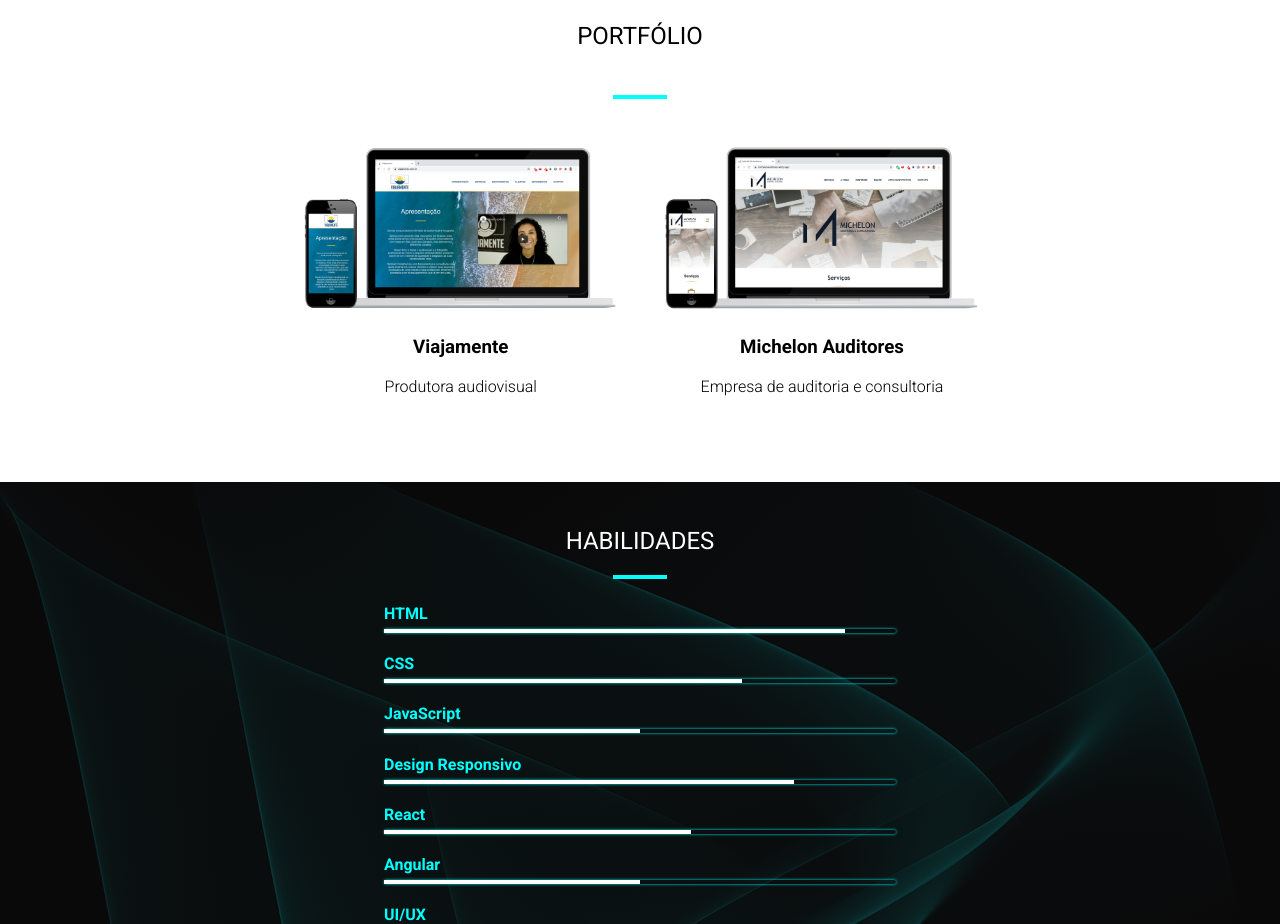
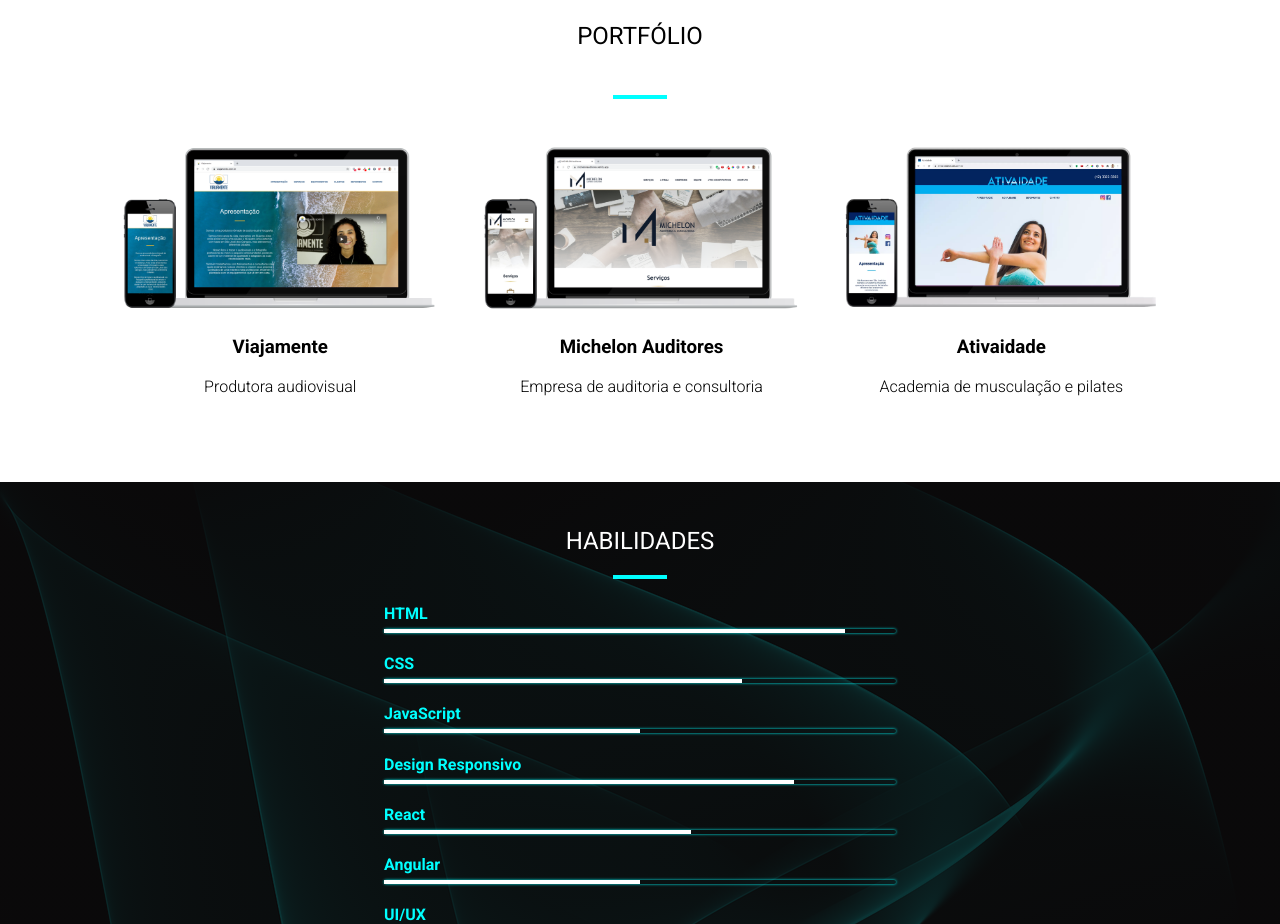
Before and after one commit to renanalvarenga/curriculum, a React (Create React App) app: page / in a window 1280 px wide. Shown: the part 1480-2404 px from the top of the page. Built offline with nearby package versions, Linux system fonts and the light colour scheme.

Commit message:
add ativaidade

```diff
--- a/src/experience/Experience.js
+++ b/src/experience/Experience.js
@@ -3,6 +3,7 @@ import React from 'react'
 import styled from 'styled-components'
 import Viajamente from './pictureViajamente.png'
 import Michelon from './pictureMichelon.png'
+import Ativaidade from './pictureAtivaidade.png'
 
 function Experience() {
   return (
@@ -23,6 +24,13 @@ function Experience() {
             </a>
               <h3><b>Michelon Auditores</b></h3>
               <p>Empresa de auditoria e consultoria</p>
+          </div>
+          <div>
+            <a href='https://www.ativaidadesaude.com.br/' target='_blank' rel="noopener noreferrer">
+              <img src={Ativaidade} alt="logoAtivaidade" />
+            </a>
+              <h3><b>Ativaidade</b></h3>
+              <p>Academia de musculação e pilates</p>
           </div>
         </div>
     </ExperienceContent>
```
Also changed, not shown: src/experience/pictureAtivaidade.png.
